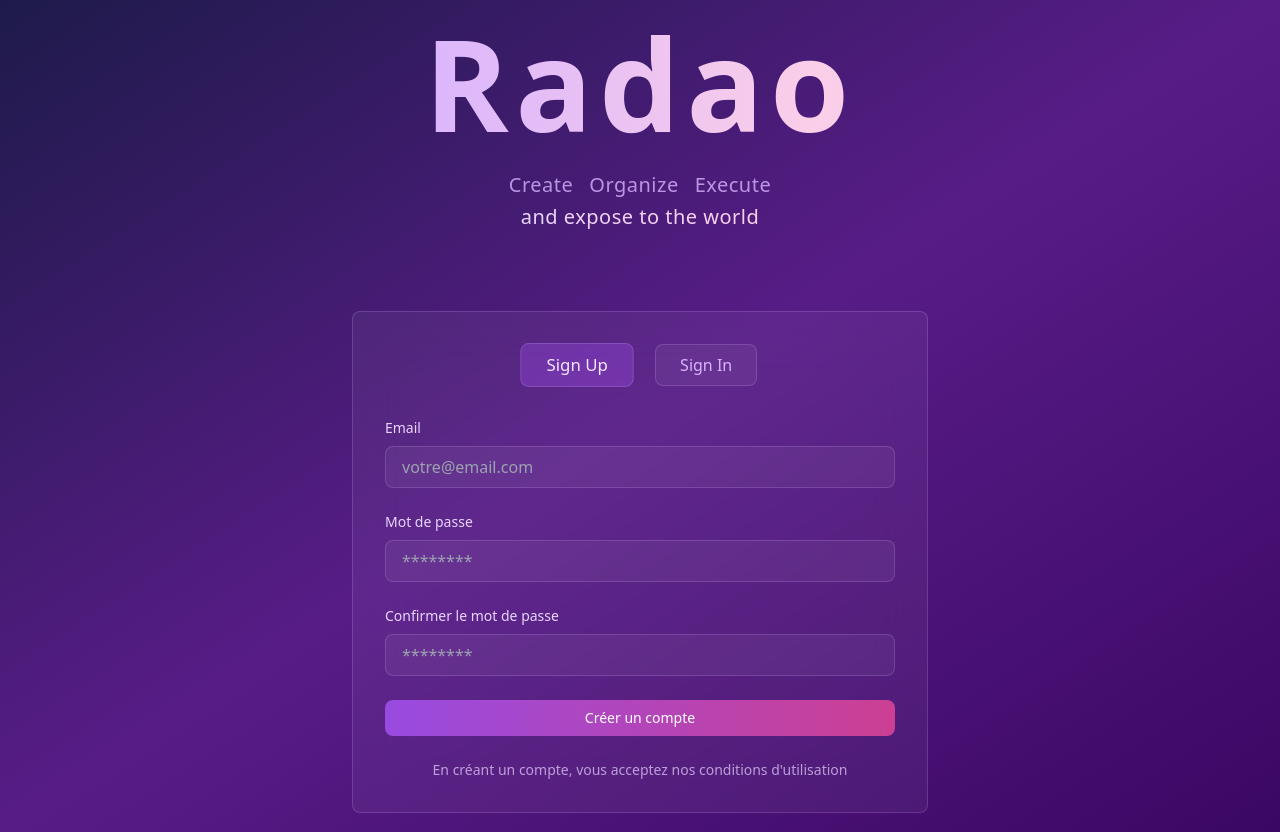
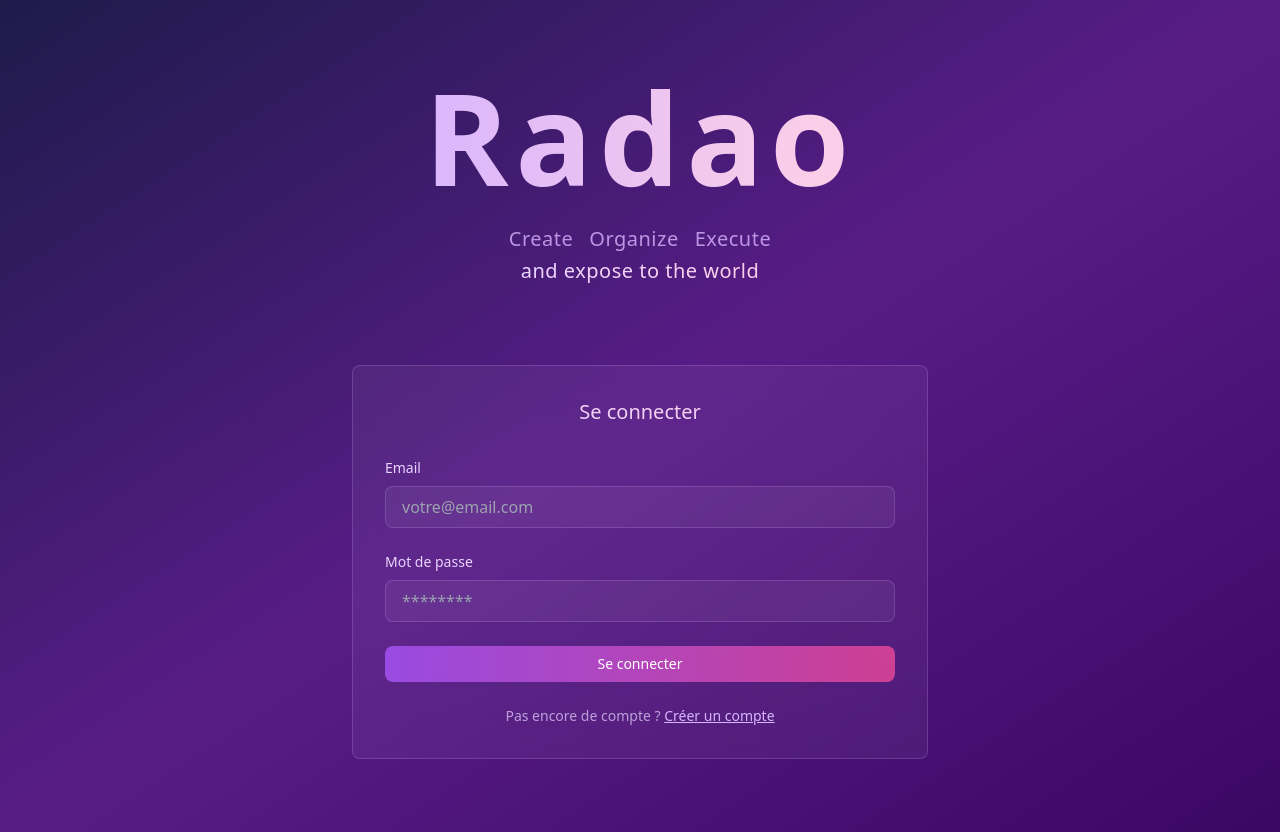
Before and after one commit to NicoCP69/app-pro-radao, a React (Create React App) app: page / in a window 1280 px wide. Built offline with nearby package versions, Linux system fonts and the light colour scheme; the HTML template or start-up script is replaced by a standard one.

Commit message:
update loginpage

```diff
--- a/src/components/pages/LoginPage.js
+++ b/src/components/pages/LoginPage.js
@@ -2,7 +2,7 @@ import React, { useState } from 'react';
 import AnimatedTitle from '../layout/AnimatedTitle';
 
 const LoginPage = ({ onLogin }) => {
-  const [isNewUser, setIsNewUser] = useState(true);
+  const [isNewUser, setIsNewUser] = useState(false); // Changé à false par défaut
   const [email, setEmail] = useState('');
   const [password, setPassword] = useState('');
   const [confirmPassword, setConfirmPassword] = useState('');
@@ -14,7 +14,6 @@ const LoginPage = ({ onLogin }) => {
     setError('');
 
     if (isNewUser) {
-      // Sign Up validation
       if (password !== confirmPassword) {
         setError('Les mots de passe ne correspondent pas');
         return;
@@ -23,7 +22,6 @@ const LoginPage = ({ onLogin }) => {
         setError('Le mot de passe doit contenir au moins 8 caractères');
         return;
       }
-      // Show success message and reset form
       setShowSuccess(true);
       setEmail('');
       setPassword('');
@@ -33,8 +31,6 @@ const LoginPage = ({ onLogin }) => {
         setIsNewUser(false);
       }, 3000);
     } else {
-      // Sign In
-      // Here you would typically validate against your backend
       onLogin(email);
     }
   };
@@ -45,46 +41,12 @@ const LoginPage = ({ onLogin }) => {
         <AnimatedTitle />
 
         <div className="w-full max-w-xl">
-          {' '}
-          {/* Réduit de 2xl à xl */}
           <div className="bg-white/5 backdrop-blur-xl rounded-lg p-8 border border-purple-300/20">
-            {' '}
-            {/* Réduit de p-12 à p-8 */}
-            {/* Toggle Sign In / Sign Up */}
-            <div className="flex justify-center space-x-6 mb-8">
-              {' '}
-              {/* Réduit les espacements */}
-              <button
-                onClick={() => {
-                  setIsNewUser(true);
-                  setError('');
-                  setShowSuccess(false);
-                }}
-                className={`px-6 py-2 rounded-lg transition-all duration-300
-                ${
-                  isNewUser
-                    ? 'bg-purple-500/30 text-purple-100 scale-105'
-                    : 'bg-white/5 text-purple-300 hover:bg-white/10'
-                } border border-purple-300/20`}
-              >
-                Sign Up
-              </button>
-              <button
-                onClick={() => {
-                  setIsNewUser(false);
-                  setError('');
-                  setShowSuccess(false);
-                }}
-                className={`px-6 py-2 rounded-lg transition-all duration-300
-                ${
-                  !isNewUser
-                    ? 'bg-purple-500/30 text-purple-100 scale-105'
-                    : 'bg-white/5 text-purple-300 hover:bg-white/10'
-                } border border-purple-300/20`}
-              >
-                Sign In
-              </button>
-            </div>
+            {/* Title */}
+            <h2 className="text-xl font-medium bg-gradient-to-r from-purple-200 to-pink-200 bg-clip-text text-transparent text-center mb-8">
+              {isNewUser ? 'Créer un compte' : 'Se connecter'}
+            </h2>
+
             {/* Messages */}
             {showSuccess && (
               <div className="mb-6 p-3 bg-green-500/10 border border-green-500/20 rounded-lg">
@@ -93,15 +55,15 @@ const LoginPage = ({ onLogin }) => {
                 </p>
               </div>
             )}
+
             {error && (
               <div className="mb-6 p-3 bg-red-500/10 border border-red-500/20 rounded-lg">
                 <p className="text-red-300 text-center text-sm">{error}</p>
               </div>
             )}
+
             {/* Form */}
             <form onSubmit={handleSubmit} className="space-y-6">
-              {' '}
-              {/* Réduit l'espacement */}
               <div>
                 <label className="block text-sm font-medium text-purple-200 mb-2">Email</label>
                 <input
@@ -110,10 +72,11 @@ const LoginPage = ({ onLogin }) => {
                   onChange={(e) => setEmail(e.target.value)}
                   required
                   className="w-full px-4 py-2 bg-white/5 border border-purple-300/20 rounded-lg
-                         text-purple-100 focus:outline-none focus:ring-2 focus:ring-purple-400/30"
+                           text-purple-100 focus:outline-none focus:ring-2 focus:ring-purple-400/30"
                   placeholder="votre@email.com"
                 />
               </div>
+
               <div>
                 <label className="block text-sm font-medium text-purple-200 mb-2">
                   Mot de passe
@@ -124,10 +87,11 @@ const LoginPage = ({ onLogin }) => {
                   onChange={(e) => setPassword(e.target.value)}
                   required
                   className="w-full px-4 py-2 bg-white/5 border border-purple-300/20 rounded-lg
-                         text-purple-100 focus:outline-none focus:ring-2 focus:ring-purple-400/30"
+                           text-purple-100 focus:outline-none focus:ring-2 focus:ring-purple-400/30"
                   placeholder="********"
                 />
               </div>
+
               {isNewUser && (
                 <div>
                   <label className="block text-sm font-medium text-purple-200 mb-2">
@@ -139,26 +103,55 @@ const LoginPage = ({ onLogin }) => {
                     onChange={(e) => setConfirmPassword(e.target.value)}
                     required
                     className="w-full px-4 py-2 bg-white/5 border border-purple-300/20 rounded-lg
-                           text-purple-100 focus:outline-none focus:ring-2 focus:ring-purple-400/30"
+                             text-purple-100 focus:outline-none focus:ring-2 focus:ring-purple-400/30"
                     placeholder="********"
                   />
                 </div>
               )}
+
               <button
                 type="submit"
                 className="w-full px-4 py-2 rounded-lg bg-gradient-to-r from-purple-500/80 to-pink-500/80
-                       text-white text-sm font-medium hover:from-purple-500 hover:to-pink-500
-                       transition-all duration-300 hover:scale-102"
+                         text-white text-sm font-medium hover:from-purple-500 hover:to-pink-500
+                         transition-all duration-300 hover:scale-102"
               >
                 {isNewUser ? 'Créer un compte' : 'Se connecter'}
               </button>
             </form>
-            {/* Additional Info */}
-            <div className="mt-6 text-center text-sm text-purple-200/70">
-              {isNewUser ? (
-                <p>En créant un compte, vous acceptez nos conditions d'utilisation</p>
+
+            {/* Sign Up Link */}
+            <div className="mt-6 text-center text-sm">
+              {!isNewUser ? (
+                <p className="text-purple-200/70">
+                  Pas encore de compte ?{' '}
+                  <button
+                    onClick={() => {
+                      setIsNewUser(true);
+                      setError('');
+                      setEmail('');
+                      setPassword('');
+                    }}
+                    className="text-purple-300 hover:text-purple-100 underline transition-colors"
+                  >
+                    Créer un compte
+                  </button>
+                </p>
               ) : (
-                <p>Entrez vos identifiants pour accéder à votre compte</p>
+                <p className="text-purple-200/70">
+                  Déjà un compte ?{' '}
+                  <button
+                    onClick={() => {
+                      setIsNewUser(false);
+                      setError('');
+                      setEmail('');
+                      setPassword('');
+                      setConfirmPassword('');
+                    }}
+                    className="text-purple-300 hover:text-purple-100 underline transition-colors"
+                  >
+                    Se connecter
+                  </button>
+                </p>
               )}
             </div>
           </div>
```
